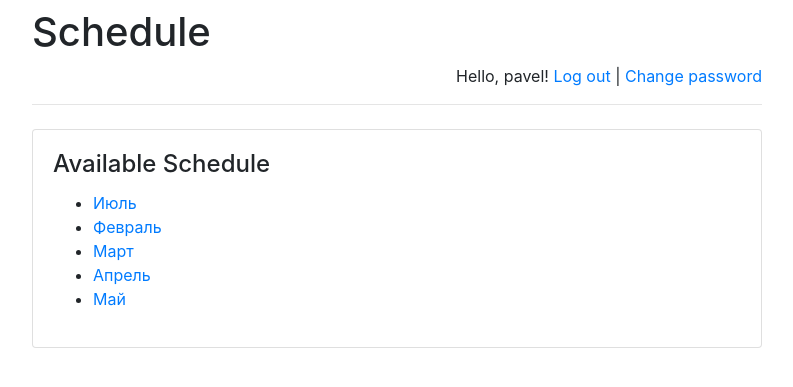
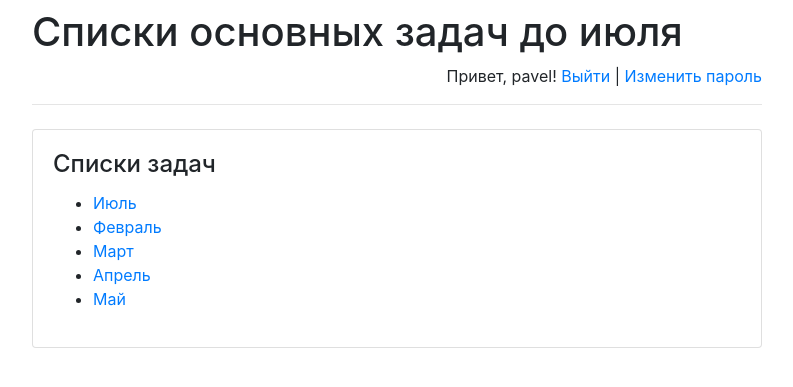
Before and after one commit to PFilippov1/djangoProject2, a Django app: page /schedule/ in a window 1280 px wide. Shown: the top 387 px of the page, without its empty margins (243-1036 px from the left). Run offline with Django 4.2, Linux system fonts and the light colour scheme; a user stored in the database is signed in; data comes from the database, SQL or seed files in the repository; both versions use the stored data as it was after the commit; some libraries are stand-ins or nearby versions.

Commit message:
Schedule + login+

```diff
--- a/schedule/templates/base.html
+++ b/schedule/templates/base.html
@@ -6,25 +6,25 @@
         content="width=device-width, initial-scale=1, shrink-to-fit=no">
     <link rel="stylesheet"
 href="https://stackpath.bootstrapcdn.com/bootstrap/4.1.3/css/bootstrap.min.css">
-    <title>Schedule</title>
+    <title>Списки заданий</title>
 </head>
 <body>
 <div class="container">
     <div class="row justify-content-center">
         <div class="col-8">
-            <h1 class="mt-2">Schedule</h1>
+            <h1 class="mt-2">Списки основных задач до июля</h1>
             {% if user.is_authenticated %}
                 <p class="text-right">
-                    Hello, {{ user.username }}!
-                    <a href="/schedule/logout">Log out</a> |
+                    Привет, {{ user.username }}!
+                    <a href="/schedule/logout">Выйти</a> |
                     <a href="/schedule/password-change">
-                        Change password
+                        Изменить пароль
                     </a>
                 </p>
             {% else %}
                 <p class="text-right">
-                    <a href="/schedule/login">Log in</a> |
-                    <a href="/schedule/register">Register</a>
+                    <a href="/schedule/login">Войти</a> |
+                    <a href="/schedule/register">Зарегистрироваться</a>
                 </p>
             {% endif %}
             <hr class="mt-0 mb-4">
--- a/schedule/templates/index.html
+++ b/schedule/templates/index.html
@@ -1,33 +1,7 @@
-{#<!DOCTYPE html>#}
-{#<html lang="en">#}
-{#<head>#}
-{#    <meta charset="UTF-8">#}
-{#    <title>Title</title>#}
-{#</head>#}
-{#<body>#}
-{#<h1>Available Schedule</h1>#}
-{#{% if message %}#}
-{#    <p><strong>{{ message }}</strong></p>#}
-{#{% endif %}#}
-{#{% if latest_schedule %}#}
-{#    <ul>#}
-{#        {% for schedule in latest_schedule %}#}
-{#            <li>#}
-{#                <a href="/schedule/{{ schedule.id }}/">#}
-{#                    {{ schedule.schedule_text }}#}
-{#                </a>#}
-{#            </li>#}
-{#        {% endfor %}#}
-{#    </ul>#}
-{#{% else %}#}
-{#    <p>No schedule are available right now.</p>#}
-{#{% endif %}#}
-{#</body>#}
-{#</html>#}
 
 {% extends 'base.html' %}
 {% block main %}
-    <h4 class="card-title">Available Schedule</h4>
+    <h4 class="card-title">Списки задач</h4>
     {% if message %}
         <p class="alert alert-success">
             <strong>{{ message }}</strong>
@@ -44,6 +18,6 @@
             {% endfor %}
         </ul>
     {% else %}
-        <p>No schedule are available right now.</p>
+        <p>На данный момент нет списка.</p>
     {% endif %}
 {% endblock %}
--- a/schedule/templates/reg/login.html
+++ b/schedule/templates/reg/login.html
@@ -1,16 +1,16 @@
 {% extends  'base.html' %}
 {% load crispy_forms_tags %}
 {% block main %}
-<h4 class="card-title">Log in to your account</h4>
+<h4 class="card-title">Войти в свой аккаунт</h4>
 <form method="post">
     {% csrf_token %}
     <input type="hidden" name="next" value="{{ next }}">
     {{ form|crispy }}
     <button type="submit" class="btn btn-success btn-block">
-        Log in
+        Войти
     </button>
     <a href=".." class="btn btn-danger btn-block">
-        Back to home
+        Домой
     </a>
 </form>
 {% endblock %}
--- a/schedule/templates/reg/password_change_form.html
+++ b/schedule/templates/reg/password_change_form.html
@@ -1,17 +1,17 @@
 {% extends 'base.html' %}
 {% load crispy_forms_tags %}
 {% block main %}
-    <h4 class="card-title">Change your password</h4>
+    <h4 class="card-title">Сменить свой пароль</h4>
     <form method="post">
         {% csrf_token %}
         {{ form|crispy }}
         <button type="submit"
                 class="btn btn-success btn-block">
-            Change password
+            Сменить пароль
         </button>
         <a href=".."
            class="btn btn-danger btn-block">
-            Back to home
+            Домой
         </a>
     </form>
 {% endblock %}
```
Also changed, not shown: schedule/templates/answer.html (+0 -27 lines), db.sqlite3.
